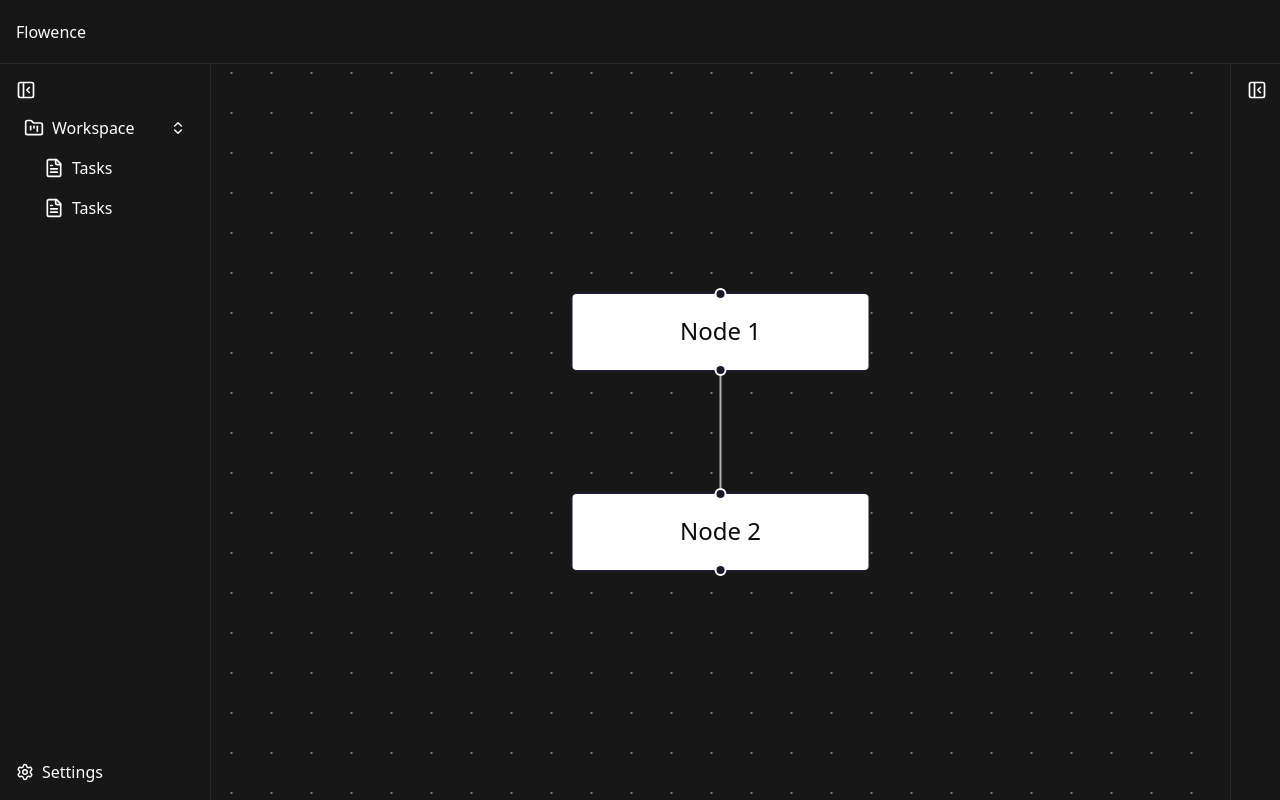
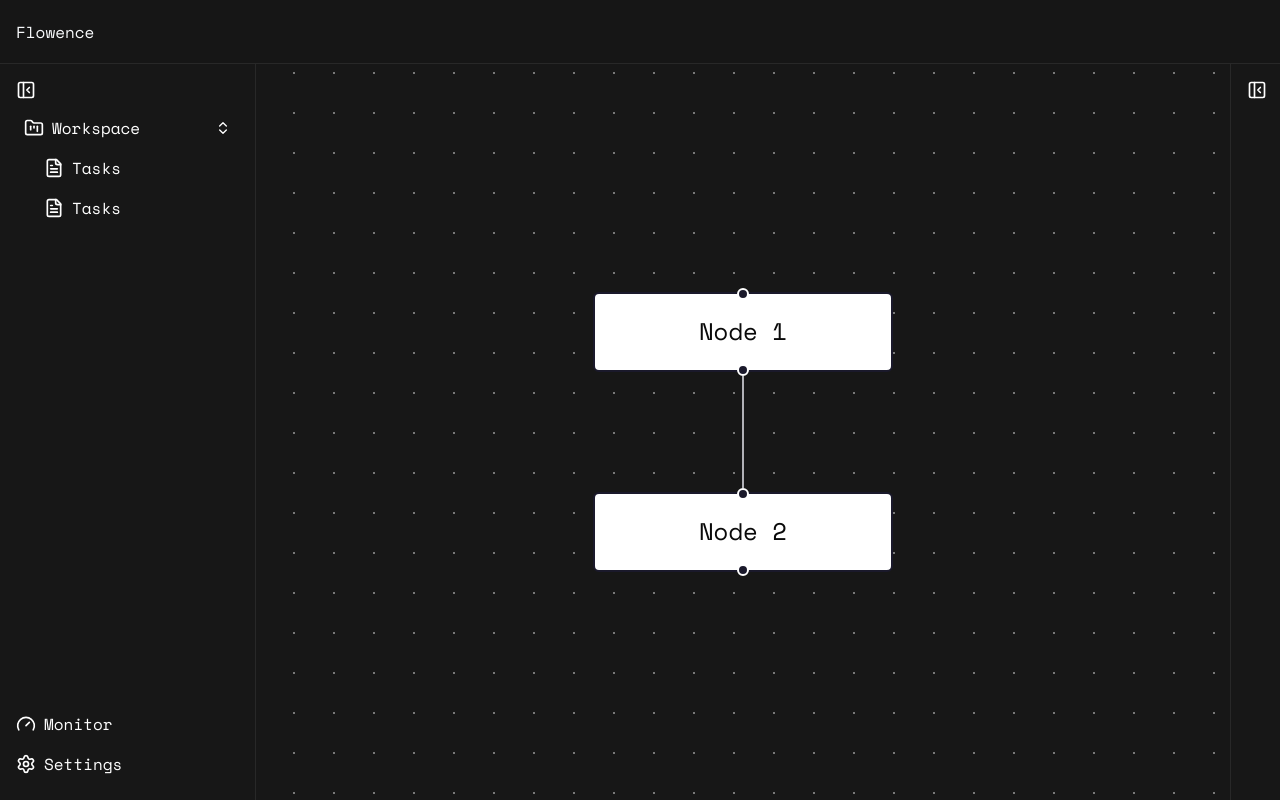
Before and after one commit to IstiakAR/Automation, a React (Vite) app: page / in a window 1280 px wide. Built offline with nearby package versions, Linux system fonts and the light colour scheme.

Commit message:
added logging

```diff
--- a/src/components/Layout/Layout.jsx
+++ b/src/components/Layout/Layout.jsx
@@ -2,14 +2,21 @@ import Sidebar from "./Sidebar";
 import Topbar from "./Topbar";
 import Menubar from "./Menubar";
 import TaskEditor from "./TaskEditor";
+import Logger from "./Logger";
+import { useState } from "react";
 
 const Layout = ({ children }) => {
+  const [logOpen, setLogOpen] = useState(false);
+
   return (
     <div className="select-none flex flex-col h-screen bg-dark0">
       <Topbar />
       <div className="flex flex-1">
-        <Sidebar />
-        <TaskEditor />
+        <Sidebar logOpen={logOpen} setLogOpen={setLogOpen} />
+        <div className="flex flex-col flex-1">
+          <TaskEditor />
+          {logOpen && <Logger logOpen={logOpen} setLogOpen={setLogOpen} />}
+        </div>
         <Menubar />
       </div>
     </div>
--- /dev/null
+++ b/src/components/Layout/Logger.jsx
@@ -0,0 +1,21 @@
+import {ChevronsDown} from "lucide-react";
+
+const Logger = ({ logOpen, setLogOpen }) => {
+    return (
+        <div className="w-full h-96 resize-y bg-dark0 border-t border-dark2 flex flex-col">
+            <div className="text-white gap-2 border-b border-dark2 p-2 flex flex-row justify-between items-center">
+                <div className="flex flex-row gap-2 items-center ml-1 text-lg">
+                    <h2 className="text-white">Logs</h2>
+                </div>
+                <ChevronsDown size={20} className="hover:bg-dark2 cursor-pointer text-white" onClick={() => setLogOpen(!logOpen)}/>
+            </div>
+            <div className="flex-1 overflow-auto flex flex-col gap-2 p-3 text-sm text-white select-text cursor-text">
+                <span>Log 1</span>
+                <span>Log 2</span>
+                <span>Log 3</span>
+            </div>
+        </div>
+    );
+};
+
+export default Logger;
--- a/src/components/Layout/Sidebar.jsx
+++ b/src/components/Layout/Sidebar.jsx
@@ -1,7 +1,7 @@
-import { Settings, FileText, FolderKanban, ChevronsUpDown, SidebarClose } from "lucide-react";
+import { Settings, FileText, FolderKanban, ChevronsUpDown, SidebarClose, Gauge } from "lucide-react";
 import { useState } from "react";
 
-const Sidebar = () => {
+const Sidebar = ({ logOpen, setLogOpen }) => {
   const [isOpen, setIsOpen] = useState(true);
 
   if (isOpen) {
@@ -26,18 +26,28 @@ const Sidebar = () => {
             </a>
           </div>
         </div>
-        <a className="flex items-center gap-2 rounded hover:bg-dark2 cursor-pointer text-white">
-          <Settings size={18} /> Settings
-        </a>
+        <div className="flex flex-col items-start">
+          <div className="w-full h-10 flex items-center gap-2 rounded text-white hover:bg-dark2 cursor-pointer" onClick={() => setLogOpen(!logOpen)}>
+            <Gauge size={20} /> Monitor
+          </div>
+          <div className="w-full h-10 flex items-center gap-2 rounded text-white hover:bg-dark2 cursor-pointer" onClick={() => setLogOpen(!logOpen)}>
+            <Settings size={20} /> Settings
+          </div>
+        </div>
       </div>
     );
   } else {
     return (
-      <div className="w-[50px] flex-shrink-0 h-full bg-dark0 border-r border-dark2 flex flex-col p-4 justify-between">
+      <div className="w-[55px] flex-shrink-0 h-full bg-dark0 border-r border-dark2 flex flex-col p-4 justify-between">
         <SidebarClose size={20} className="rotate-180 hover:bg-dark2 cursor-pointer text-white" onClick={() => setIsOpen(true)} />
-        <a className="flex items-center rounded hover:bg-dark2 cursor-pointer text-white">
-          <Settings size={26} />
-        </a>
+        <div className="flex flex-col items-center">
+          <div className="h-10 flex items-center rounded hover:bg-dark2 cursor-pointer text-white" onClick={() => setLogOpen(!logOpen)}>
+            <Gauge size={20} />
+          </div>
+          <div className="h-10 flex items-center rounded hover:bg-dark2 cursor-pointer text-white" onClick={() => setLogOpen(!logOpen)}>
+            <Settings size={20} />
+          </div>
+        </div>
       </div>
     );
   }
--- a/src/index.css
+++ b/src/index.css
@@ -1,3 +1,4 @@
+@import url('https://fonts.googleapis.com/css2?family=Space+Mono:ital,wght@0,400;0,700;1,400;1,700&display=swap');
 @tailwind base;
 @tailwind components;
 @tailwind utilities;
@@ -65,4 +66,7 @@
   body {
     @apply bg-background text-foreground;
   }
+  body {
+    @apply font-sans;
+  }
 }
--- a/tailwind.config.js
+++ b/tailwind.config.js
@@ -9,6 +9,9 @@ module.exports = {
   			md: 'calc(var(--radius) - 2px)',
   			sm: 'calc(var(--radius) - 4px)'
   		},
+		fontFamily: {
+			sans: ['Space Mono', 'ui-sans-serif', 'system-ui'],
+		},
   		colors: {
 			dark0: '#171717',
 			dark1: '#161616',
```
